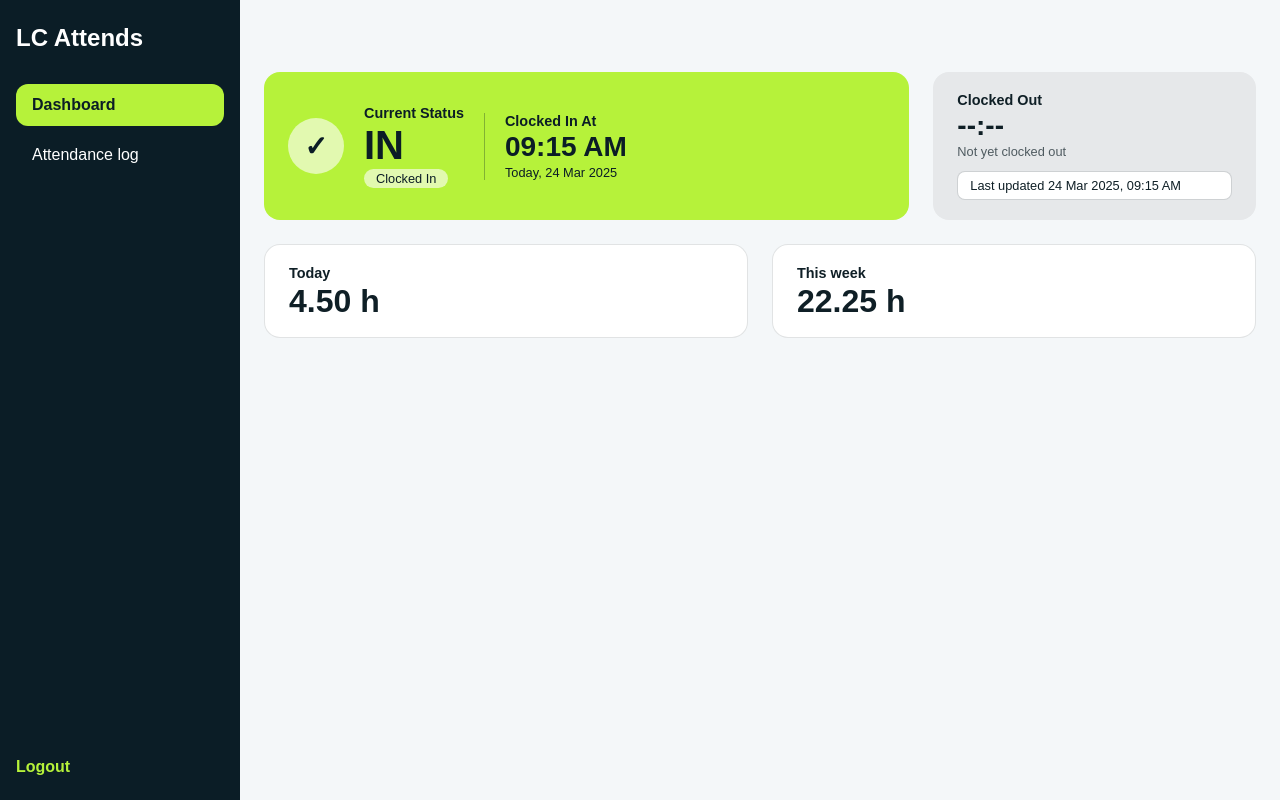
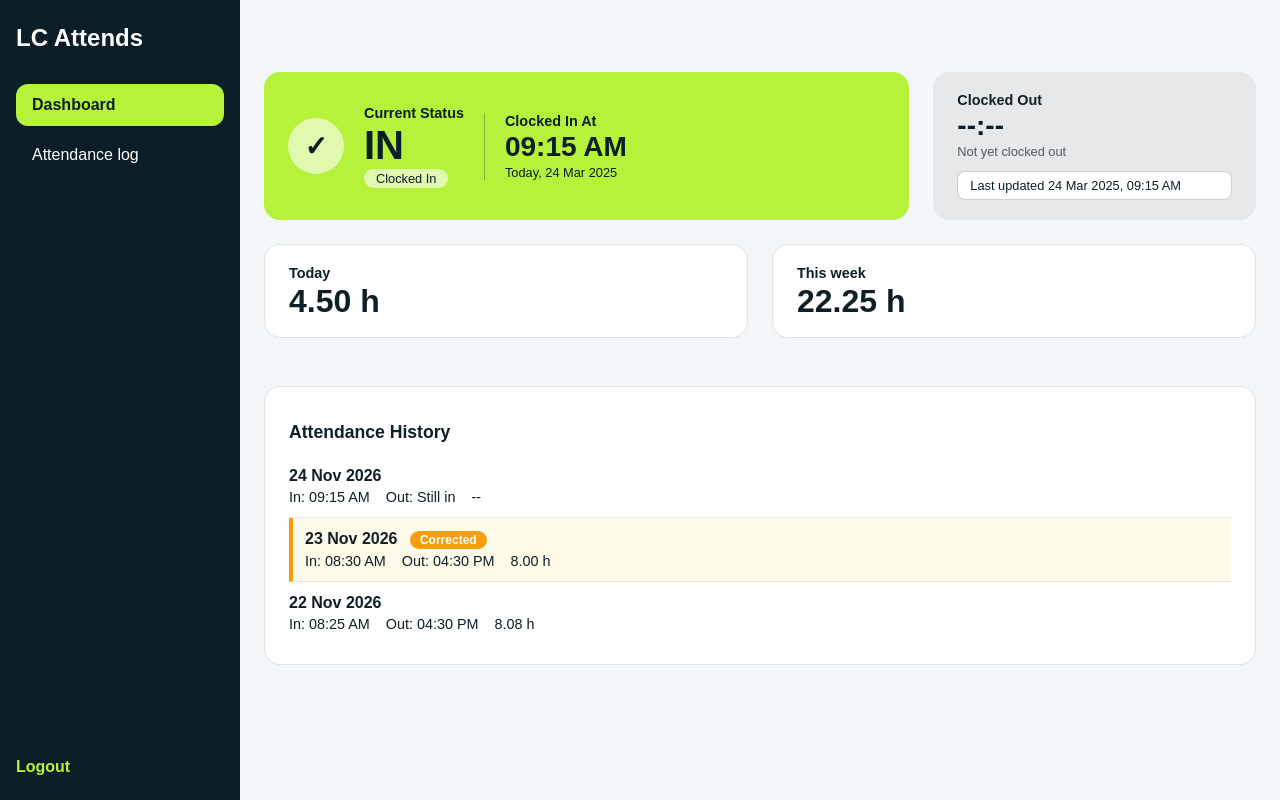
Before and after one commit to LC-Studio-18/Digital-attendance-tracking-system-php, a PHP site: page /dashboard.php in a window 1280 px wide. Run offline with PHP 8.4, Linux system fonts and the light colour scheme.

Commit message:
Add recent records list with corrected entry marking

```diff
--- a/frontend/assets/css/component.css
+++ b/frontend/assets/css/component.css
@@ -158,3 +158,71 @@
     grid-template-columns: 1fr;
   }
 }
+
+/* ---------- Recent records (Attendance History) ---------- */
+
+.records-card {
+  padding: 20px 24px;
+  border-radius: var(--radius-card);
+  background: #ffffff;
+  border: 1px solid rgba(11, 29, 38, 0.12);
+  color: var(--color-text);
+}
+
+.records-card__title {
+  margin-bottom: 12px;
+  font-size: 1.1rem;
+}
+
+.records-card__empty {
+  color: #6b7280;
+}
+
+/* Remove the bullet points and the default list spacing */
+.records-list {
+  list-style: none;
+  margin: 0;
+  padding: 0;
+}
+
+/* One row per record, with a thin line between rows */
+.record {
+  padding: 12px 0;
+  border-bottom: 1px solid rgba(11, 29, 38, 0.1);
+}
+
+.record:last-child {
+  border-bottom: none;
+}
+
+.record__date {
+  margin-bottom: 4px;
+  font-weight: bold;
+}
+
+/* In / Out / hours sit in a row and wrap on narrow screens */
+.record__times {
+  display: flex;
+  flex-wrap: wrap;
+  gap: 4px 16px;
+  font-size: 0.9rem;
+}
+
+/* Corrected records: amber bar on the left and a tinted background */
+.record--corrected {
+  padding-left: 12px;
+  border-left: 4px solid #f59e0b;
+  background: #fffbeb;
+}
+
+/* The "Corrected" tag next to the date */
+.record__tag {
+  display: inline-block;
+  margin-left: 8px;
+  padding: 2px 10px;
+  border-radius: var(--radius-pill);
+  background: #f59e0b;
+  color: #ffffff;
+  font-size: 0.75rem;
+  font-weight: bold;
+}
--- a/frontend/assets/js/dashboard.js
+++ b/frontend/assets/js/dashboard.js
@@ -67,8 +67,76 @@ function renderClockedOut(clockedOutAt, lastUpdated) {
   `;
 }
 
+// Helper: turns "2026-11-25 08:00:00" into "25 Nov 2026"
+function formatRecordDate(dateTime) {
+  const months = ["Jan", "Feb", "Mar", "Apr", "May", "Jun", "Jul", "Aug", "Sep", "Oct", "Nov", "Dec"];
+  const datePart = dateTime.split(" ")[0];
+  const [year, month, day] = datePart.split("-").map(Number);
+  return `${day} ${months[month - 1]} ${year}`;
+}
+
+// Helper: turns "2026-11-25 08:00:00" into "08:00 AM" (or "--:--" if empty)
+function formatRecordTime(dateTime) {
+  if (!dateTime) return "--:--";
+  const [hourText, minutes] = dateTime.split(" ")[1].split(":");
+  const hour = Number(hourText);
+  const suffix = hour >= 12 ? "PM" : "AM";
+  const hour12 = hour % 12 || 12;
+  return `${String(hour12).padStart(2, "0")}:${minutes} ${suffix}`;
+}
+
+// Recent records: a list of the last 10 attendance records.
+// Input: records, an array like
+//   [{ record_id: 4, clock_in: "2026-11-25 08:00:00", clock_out: null,
+//      hours: null, is_corrected: false }]
+// Writes into: <section id="recent-records">
+function renderRecentRecords(records) {
+  const el = document.getElementById("recent-records");
+  el.className = "records-card";
+
+  // No records yet
+  if (!records || records.length === 0) {
+    el.innerHTML = `
+      <h2 class="records-card__title">Attendance History</h2>
+      <p class="records-card__empty">No records yet.</p>
+    `;
+    return;
+  }
+
+  const rows = records.map(function (record) {
+    // An open shift has no clock-out and no hours yet
+    const clockOut = record.clock_out ? formatRecordTime(record.clock_out) : "Still in";
+    const hours = record.hours !== null ? record.hours.toFixed(2) + " h" : "--";
+    const tag = record.is_corrected
+      ? '<span class="record__tag">Corrected</span>'
+      : "";
+
+    return `
+      <li class="record ${record.is_corrected ? "record--corrected" : ""}">
+        <div class="record__date">${formatRecordDate(record.clock_in)} ${tag}</div>
+        <div class="record__times">
+          <span>In: ${formatRecordTime(record.clock_in)}</span>
+          <span>Out: ${clockOut}</span>
+          <span>${hours}</span>
+        </div>
+      </li>
+    `;
+  });
+
+  el.innerHTML = `
+    <h2 class="records-card__title">Attendance History</h2>
+    <ul class="records-list">${rows.join("")}</ul>
+  `;
+}
+
 // Dummy data for now. Imaan will replace these two lines with a call
 // that passes in the real values from GET /api/dashboard.
 renderStatusBadge("IN", "09:15 AM", "Today, 24 Mar 2025");
 renderHoursSummary({ today: 4.5, week: 22.25 });
 renderClockedOut(null, "24 Mar 2025, 09:15 AM");
+
+renderRecentRecords([
+  { record_id: 4, clock_in: "2026-11-24 09:15:00", clock_out: null, hours: null, is_corrected: false },
+  { record_id: 3, clock_in: "2026-11-23 08:30:00", clock_out: "2026-11-23 16:30:00", hours: 8, is_corrected: true },
+  { record_id: 2, clock_in: "2026-11-22 08:25:00", clock_out: "2026-11-22 16:30:00", hours: 8.08, is_corrected: false }
+]);
```
